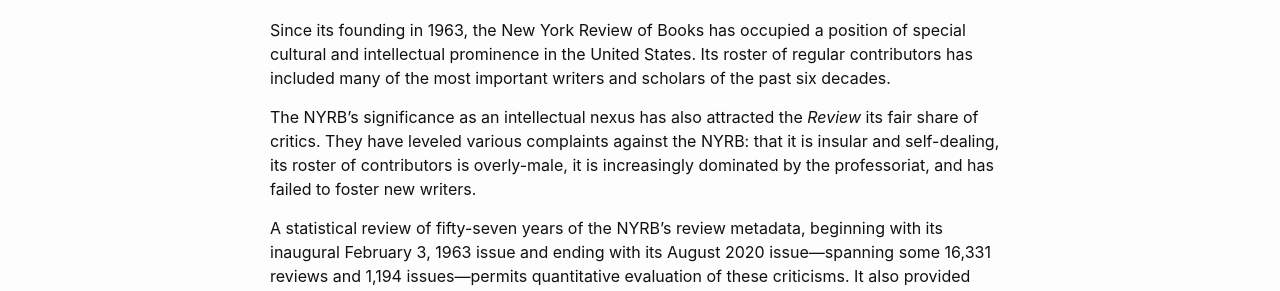
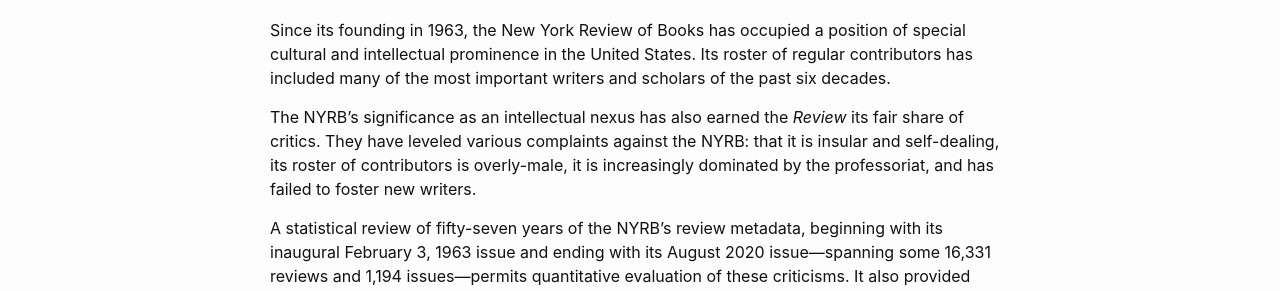
Before and after one commit to danieljstone/danieljstone.github.io, a Jekyll site: the page built from nyrb.md, in a window 1280 px wide and 900 px high. Shown: the part 237-528 px from the top of the window. Built offline with Jekyll 4.4.1, drawn with Linux system fonts in a browser that asks for light colours; some of the changed text lies outside the part shown.

Commit message:
spelling

```diff
--- a/nyrb.md
+++ b/nyrb.md
@@ -18,7 +18,7 @@ Since its founding in 1963, the New York Review of Books has occupied a position
 
 
 
-The NYRB’s significance as an intellectual nexus has also attracted the *Review* its fair share of critics. They have leveled various complaints against the NYRB: that it is insular and self-dealing, its roster of contributors is overly-male, it is increasingly dominated by the professoriat, and has failed to foster new writers.
+The NYRB’s significance as an intellectual nexus has also earned the *Review* its fair share of critics. They have leveled various complaints against the NYRB: that it is insular and self-dealing, its roster of contributors is overly-male, it is increasingly dominated by the professoriat, and has failed to foster new writers.
 
 
 
```
Also changed, not shown: other parts of nyrb.md (+1 -1 lines), 1 other file.
